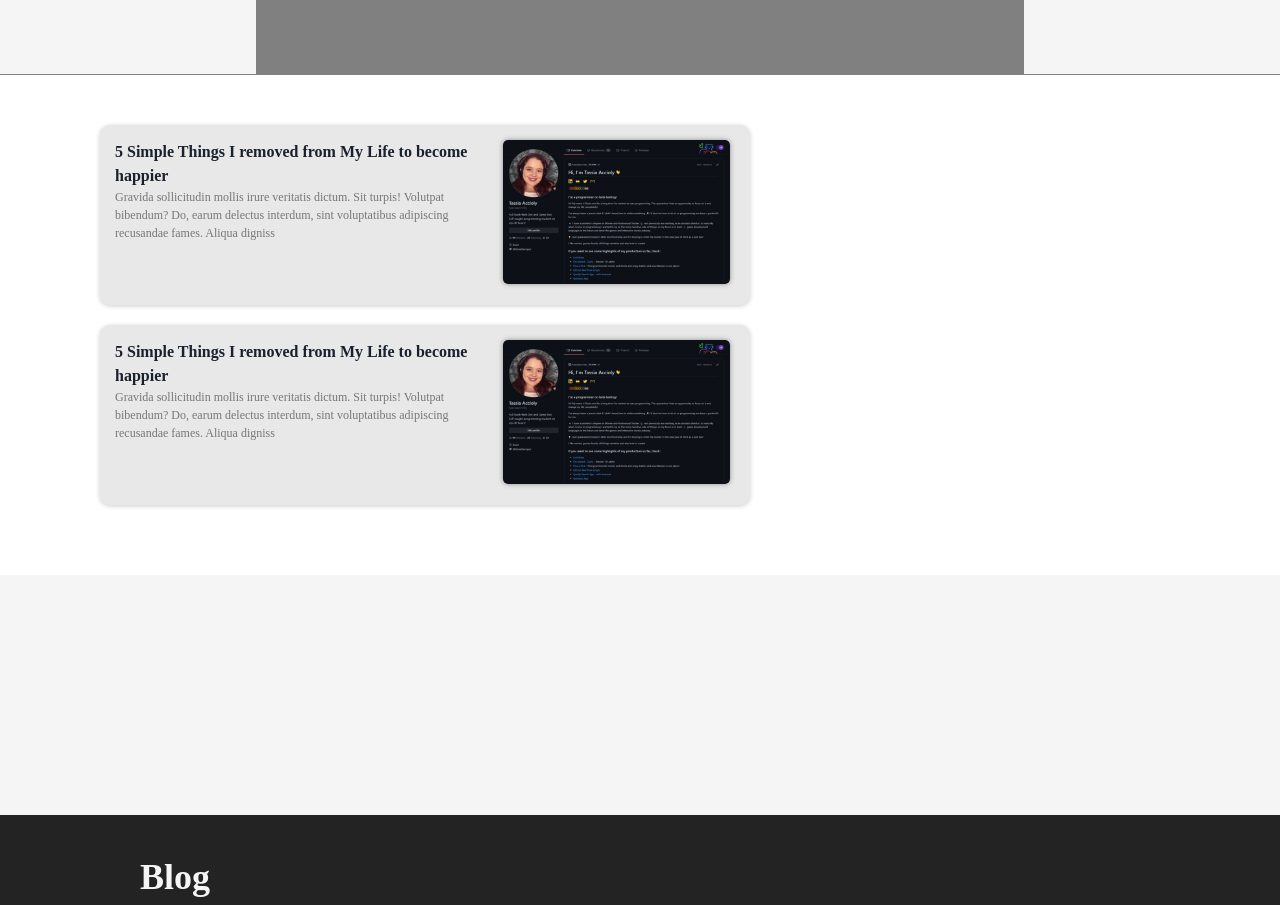
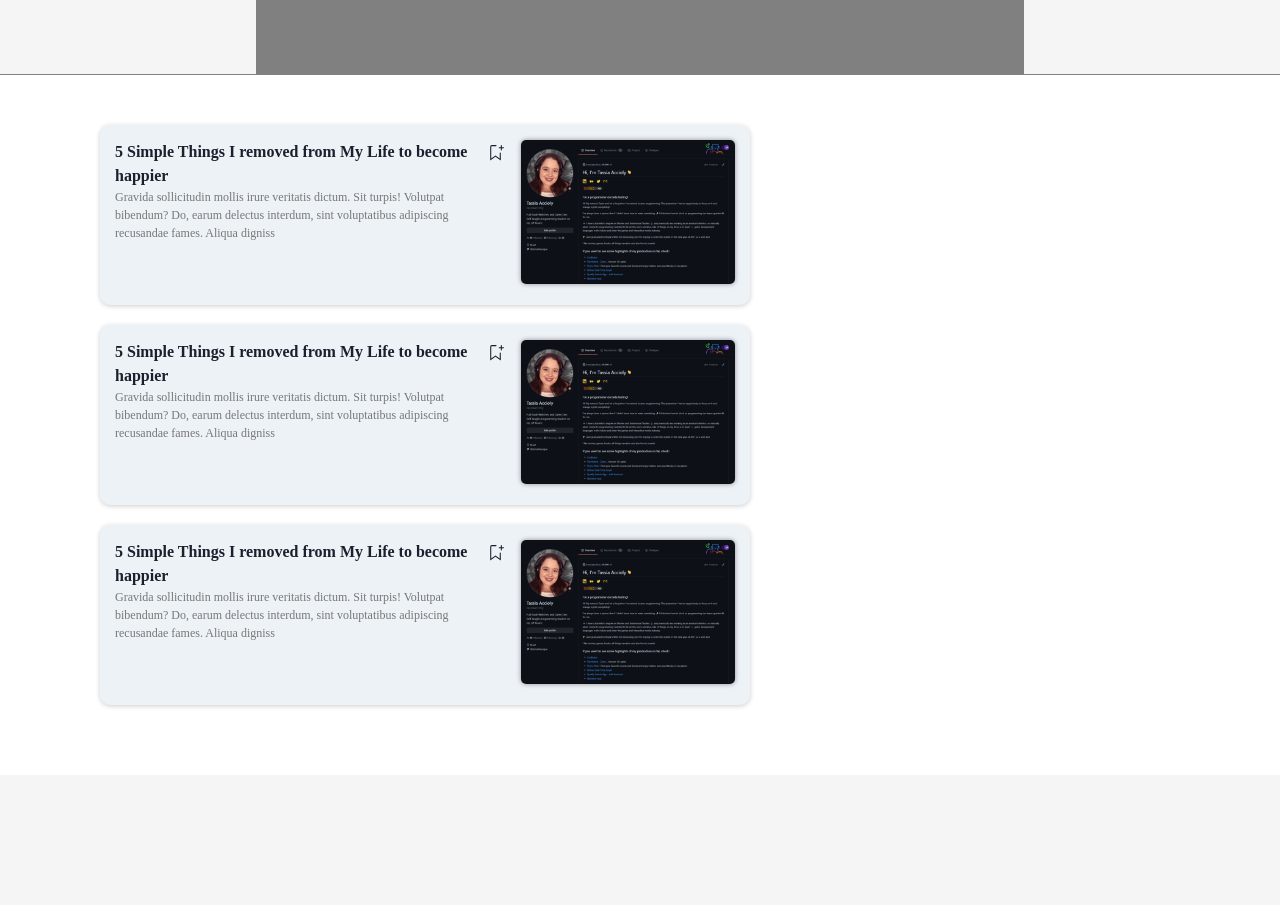
Before and after one commit to zura12337/blog-front, a React (Create React App) app: page / in a window 1280 px wide. Shown: the part 820-1725 px from the top of the page. Built offline with nearby package versions, Linux system fonts and the light colour scheme; no server answers; what superagent-jsonapify would draw is missing.

Commit message:
🩹 Add Bookmark on blog teaser.

```diff
--- a/src/App.js
+++ b/src/App.js
@@ -40,6 +40,7 @@ function App() {
       <Box py={50} px={100} background="solidWhite" borderTop="1px solid gray">
         <BlogTeaser />
         <BlogTeaser />
+        <BlogTeaser />
       </Box>
       <Footer />
     </ChakraProvider>
--- a/src/components/BlogTeaser.js
+++ b/src/components/BlogTeaser.js
@@ -1,5 +1,6 @@
-import { Box, Flex, Image, Link, Text } from '@chakra-ui/react';
+import { Box, Button, Flex, Image, Link, Text } from '@chakra-ui/react';
 import React from 'react';
+import { BsBookmarkPlus } from 'react-icons/bs';
 
 export default function BlogTeaser() {
   return (
@@ -7,15 +8,15 @@ export default function BlogTeaser() {
       w={650}
       h={180}
       mb={5}
-      backgroundColor="gray.200"
+      backgroundColor="gray.100"
       borderRadius={10}
       boxShadow="0 1px 5px rgba(0,0,0,.2)"
       position="relative"
     >
+      <Box p={15}>
+        <Flex positoin="relative">
+          <Box w="60%">
             <Link href={'/blog/'} _hover={{ textDecoration: 'none' }}>
-        <Box p={15}>
-          <Flex>
-            <Box w="60%">
               <Text fontWeight="bold" fontFamily="body" fontSize={16}>
                 5 Simple Things I removed from My Life to become happier
               </Text>
@@ -24,12 +25,18 @@ export default function BlogTeaser() {
                 Volutpat bibendum? Do, earum delectus interdum, sint
                 voluptatibus adipiscing recusandae fames. Aliqua digniss
               </Text>
+            </Link>
+          </Box>
+          <Box mt={1}>
+            <button style={{ outline: 'none' }}>
+              <BsBookmarkPlus size={17} />
+            </button>
           </Box>
           <Box>
             <Image
               position="absolute"
-                right="20px"
-                w={'35%'}
+              right="15px"
+              w={'33%'}
               h={'80%'}
               objectFit="fill"
               src={'/assets/sample.png'}
@@ -40,7 +47,6 @@ export default function BlogTeaser() {
           </Box>
         </Flex>
       </Box>
-      </Link>
     </Box>
   );
 }
```
Also changed, not shown: 1 other file (tests, documents, lock files or other folders). Lines whose indentation alone changed are shown as unchanged.
